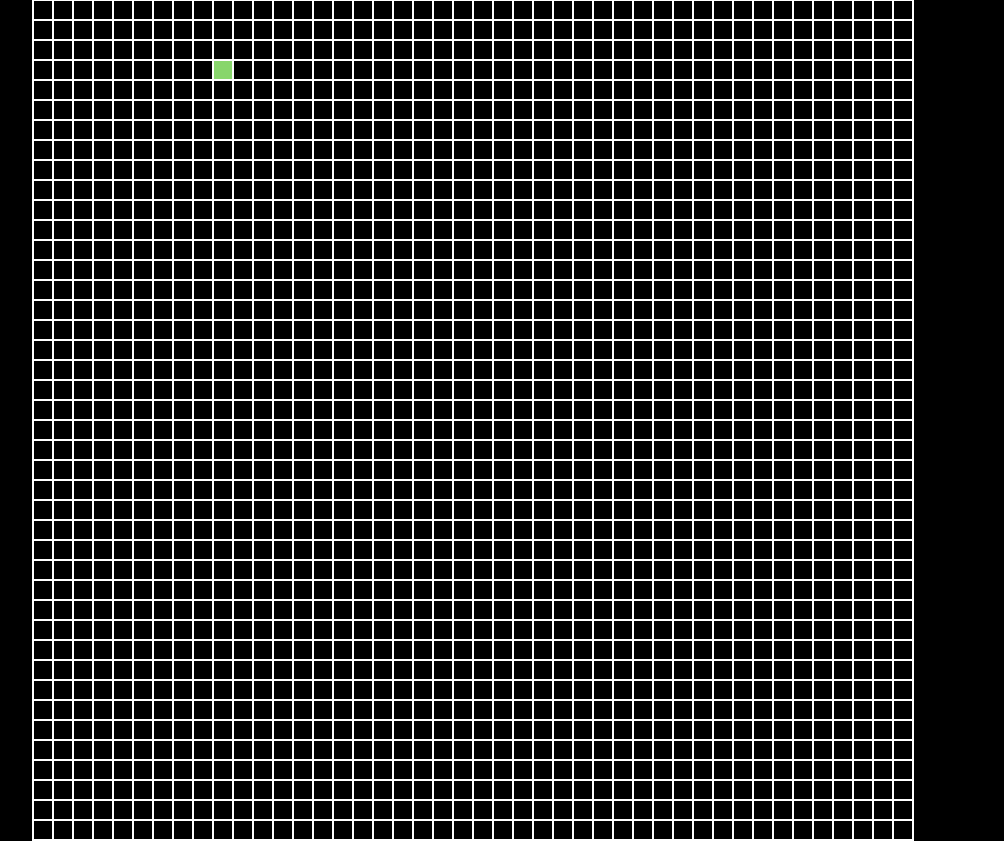
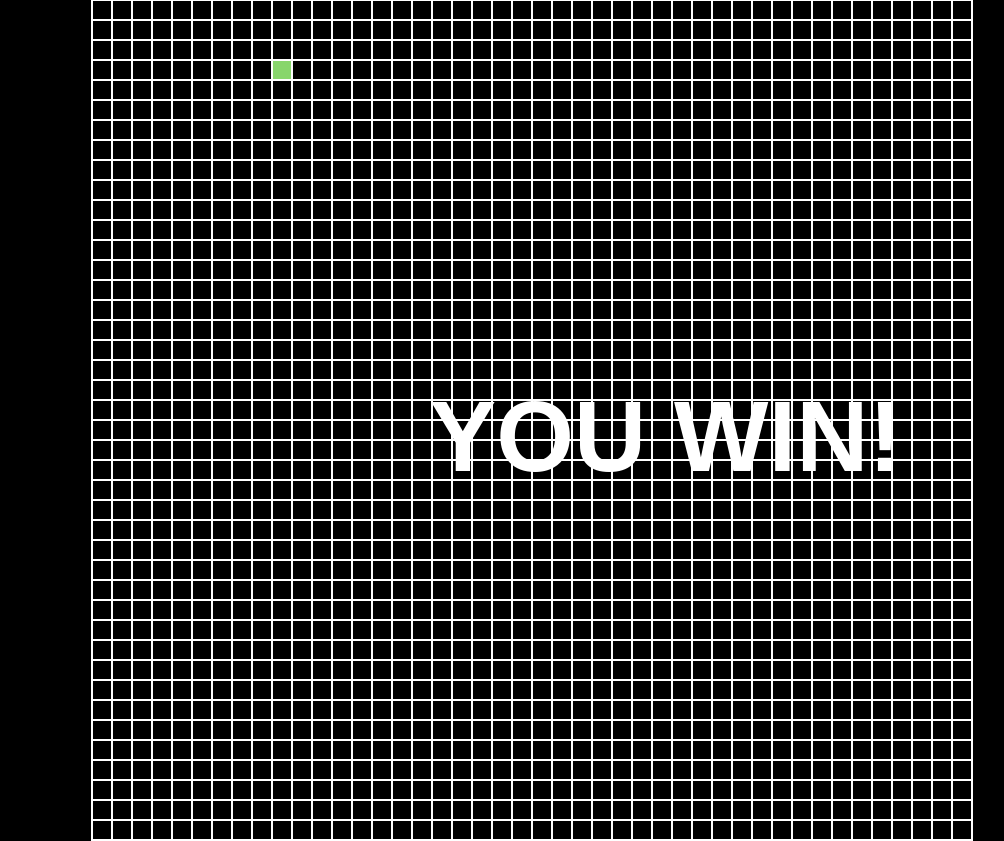
Before and after one commit to franklinsrr/snake-game, a website built with Vite: page index.html in a window 1280 px wide. Shown: the whole page, without its empty margins (108-1112 px from the left). Built offline with nearby package versions, Linux system fonts and the light colour scheme.

Commit message:
feat: :sparkles: add last styles

```diff
--- a/src/style.css
+++ b/src/style.css
@@ -14,6 +14,7 @@ body{
 }
 
 #app{
+  position: relative;
   display: flex;
   flex-wrap: wrap;
   align-items: flex-start;
@@ -23,3 +24,14 @@ body{
   height: 880px;
   border: 1px solid white;
 }
+
+#title{
+  font-size: 100px;
+  font-family: Arial, Helvetica, sans-serif;
+  text-transform: uppercase;
+  position: absolute;
+  top: 39vh;
+  left: 42vw;
+  color: white;
+  ;
+}
```
